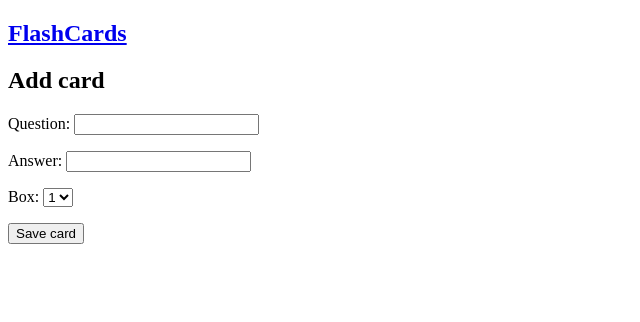
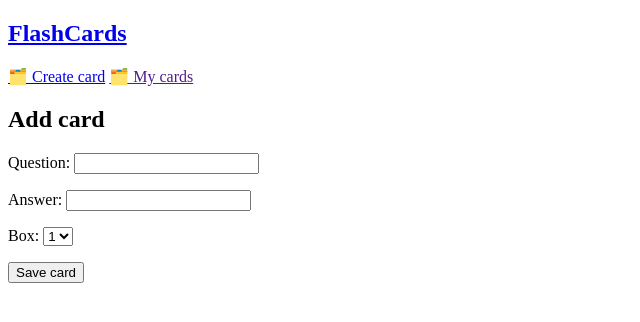
Before and after one commit to hengage/flashcards, a Django app: page /new in a window 1280 px wide. Shown: the top 322 px of the page, without its empty margins (0-640 px from the left). Run offline with Django 4.2, Linux system fonts and the light colour scheme.

Commit message:
Feature: created navigation template
included the newly created navigation tempplate in the base template

```diff
--- a/templates/base.html
+++ b/templates/base.html
@@ -11,6 +11,10 @@
 <body>
     <h2><a href="{% url 'home' %}">FlashCards</a></h2>
 
+    <div class="">
+        {% include 'navigation.html' %}
+    </div>
+
     {% block content %}
 
     {% endblock content %}
--- /dev/null
+++ b/templates/navigation.html
@@ -0,0 +1,3 @@
+<a href="{% url 'create-card' %}">🗂️ Create card</a>
+
+<a href="">🗂️ My cards</a>
```
